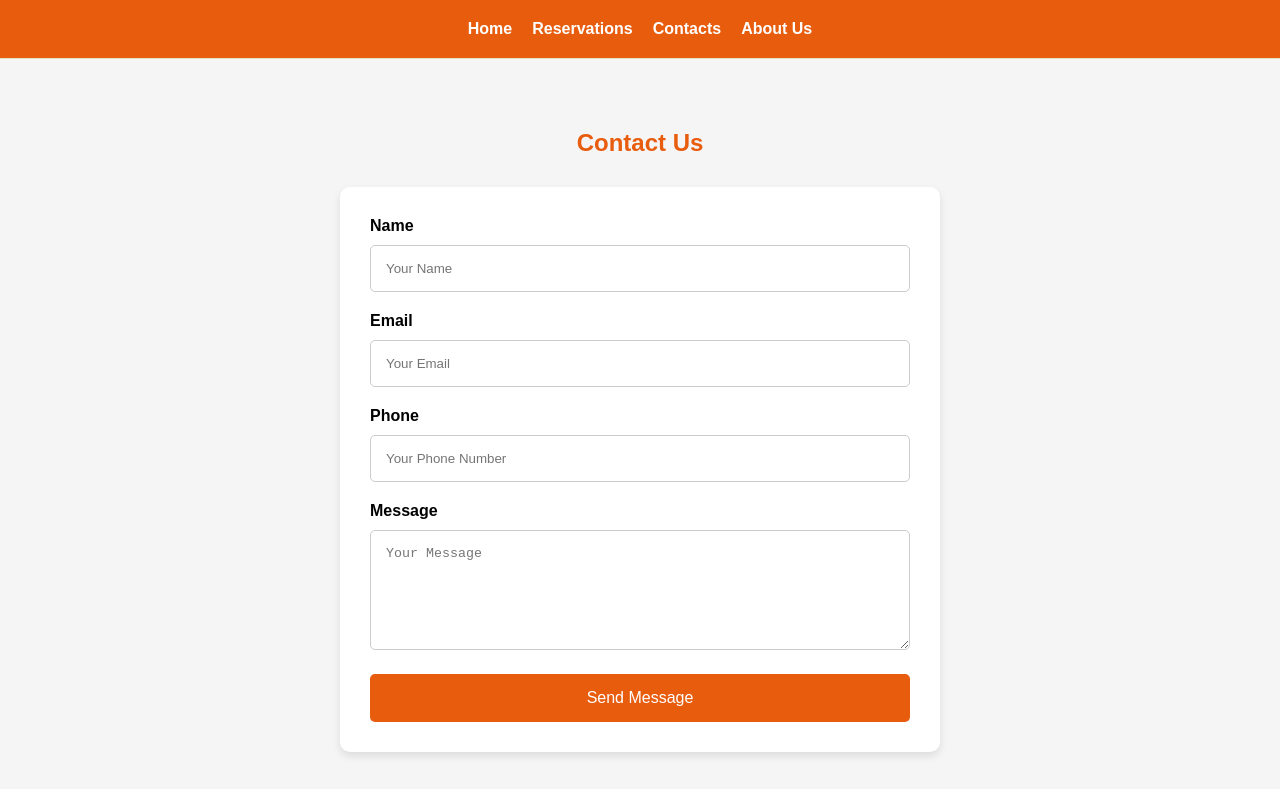
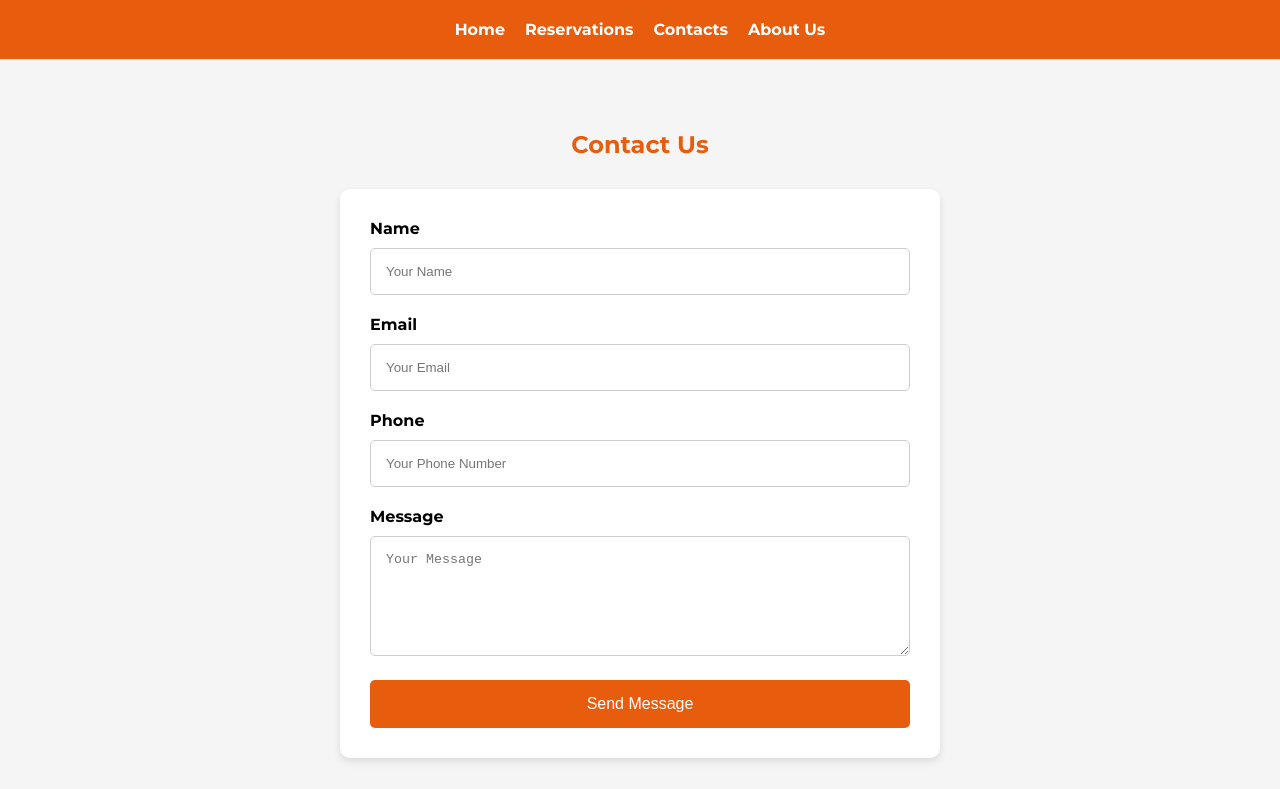
Before and after one commit to Juniorakim/rest-O-rant1, a plain HTML site: page contacts.html in a window 1280 px wide. Shown: the top 789 px of the page. Drawn offline with Linux system fonts and the light colour scheme.

Commit message:
Update contacts.html

```diff
--- a/contacts.html
+++ b/contacts.html
@@ -5,6 +5,7 @@
     <meta name="viewport" content="width=device-width, initial-scale=1.0">
     <link rel="stylesheet" href="contacts.css">
     <link rel="icon" href="./Images/cutlery.png" type="image/x-icon">
+    <link href="https://fonts.googleapis.com/css2?family=Lora:wght@400;700&family=Montserrat:wght@400;700&display=swap" rel="stylesheet">
     <title>Document</title>
 </head>
 <body>
```
